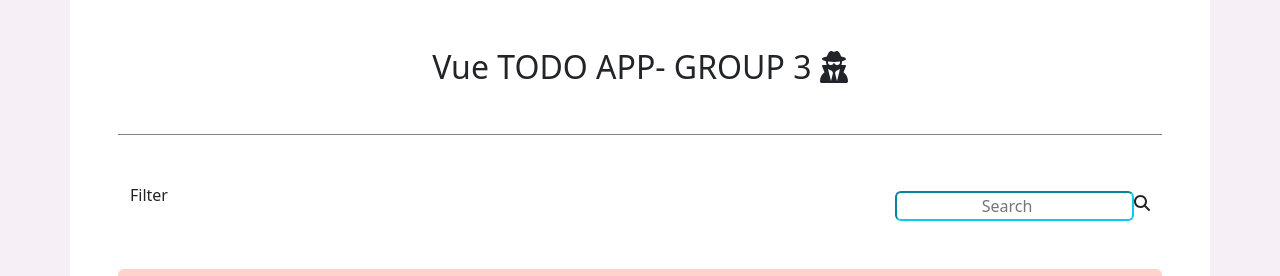
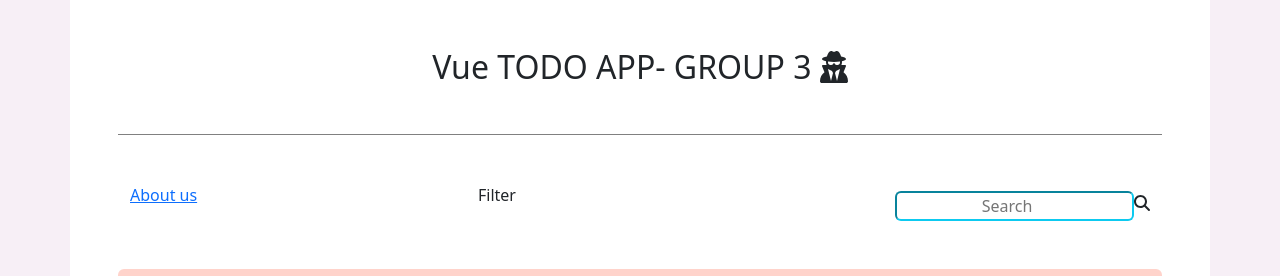
Before and after one commit to nvianaperez/ToDoList-group3, a Vue app: page /#/ in a window 1280 px wide. Shown: the top 276 px of the page. Built offline with nearby package versions, Linux system fonts and the light colour scheme.

Commit message:
add about us

```diff
--- a/src/main.js
+++ b/src/main.js
@@ -2,11 +2,11 @@ import { createApp } from 'vue'
 import { createWebHashHistory, createRouter } from 'vue-router'
 import App from './App.vue'
 import Home from "./pages/Home.vue"
-
+import AboutUs from "./pages/AboutUs.vue"
 
 const routes = [
   { path: '/', component: Home },
-
+  { path: '/about-us', component: AboutUs },
 ]
 
 const router = createRouter({
--- /dev/null
+++ b/src/pages/AboutUs.vue
@@ -0,0 +1,21 @@
+<template>
+    <header class="container">
+        <h1 class="text-center py-5 px-5">
+            About us
+        </h1>
+    </header>
+    <section class="container">
+          <img src="https://encrypted-tbn0.gstatic.com/images?q=tbn:ANd9GcQ363j-OqPMUWboNrFORrnXP80sni3HhaEweB2VOh5zdaxmKRvK2YhHskPUA8Y_3mN01as&usqp=CAU">
+    </section>
+    <section class="container">
+          <router-link to="/" class="col-3">Home</router-link>
+    </section>
+</template>
+
+<style>
+img {
+    width: 100%;
+
+}
+
+</style>
--- a/src/pages/Home.vue
+++ b/src/pages/Home.vue
@@ -32,7 +32,8 @@ export default {
 
       <section class="container mt-5 mb-5">
         <div class="row justify-content-between">
-          <div class="col-4">Filter</div>
+          <router-link to="/about-us" class="col-3">About us</router-link>
+          <div class="col-3">Filter</div>
           <Searcher @emitInput="onSearchByWord($event)" />
         </div>
       </section>
```
